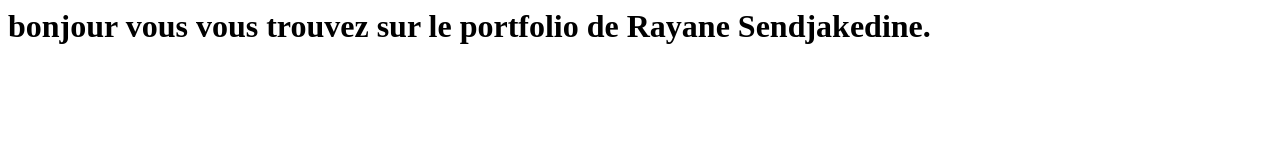
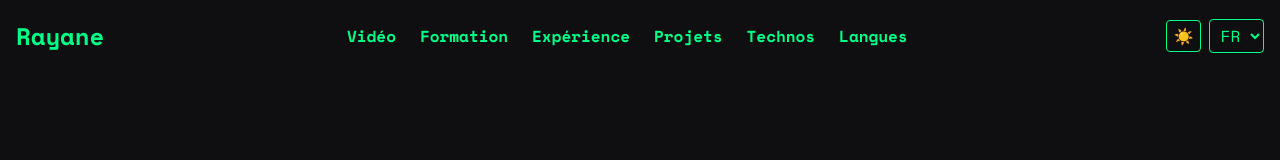
Before and after one commit to RayaneCinqG/RayaneCinqG.github.io, a plain HTML site: page index.html in a window 1280 px wide. Drawn offline with nearby package versions, Linux system fonts and the light colour scheme; no server answers.

Commit message:
Update index.html

```diff
--- a/index.html
+++ b/index.html
@@ -1 +1,38 @@
-<h1>bonjour vous vous trouvez sur le portfolio de Rayane Sendjakedine.</h1>
+<!DOCTYPE html>
+<html lang="fr">
+<head>
+  <meta charset="UTF-8" />
+  <title>Portfolio - Rayane</title>
+  <link rel="stylesheet" href="style.css" />
+  <link href="https://fonts.googleapis.com/css2?family=Space+Mono:wght@400;700&display=swap" rel="stylesheet"/>
+  <script src="loader.js" defer></script>
+  <script src="script.js" defer></script>
+</head>
+<body>
+
+  <!-- 🧭 Menu haut -->
+  <nav id="fixed-nav">
+    <h1>Rayane</h1>
+    <ul id="nav-menu">
+      <li><a href="#intro-video" data-id="intro-video">Vidéo</a></li>
+      <li><a href="#education" data-id="education">Formation</a></li>
+      <li><a href="#experience" data-id="experience">Expérience</a></li>
+      <li><a href="#projects" data-id="projects">Projets</a></li>
+      <li><a href="#technos" data-id="technos">Technos</a></li>
+      <li><a href="#languages" data-id="languages">Langues</a></li>
+    </ul>
+
+    <div class="switchers">
+      <button id="mode-toggle">☀️</button>
+      <select id="language-select">
+        <option value="fr">FR</option>
+        <option value="en">EN</option>
+        <option value="ar">AR</option>
+      </select>
+    </div>
+  </nav>
+  <!-- 📦 Contenu généré dynamiquement par XML + XSL -->
+  <div id="content"></div>
+
+</body>
+</html>
```
